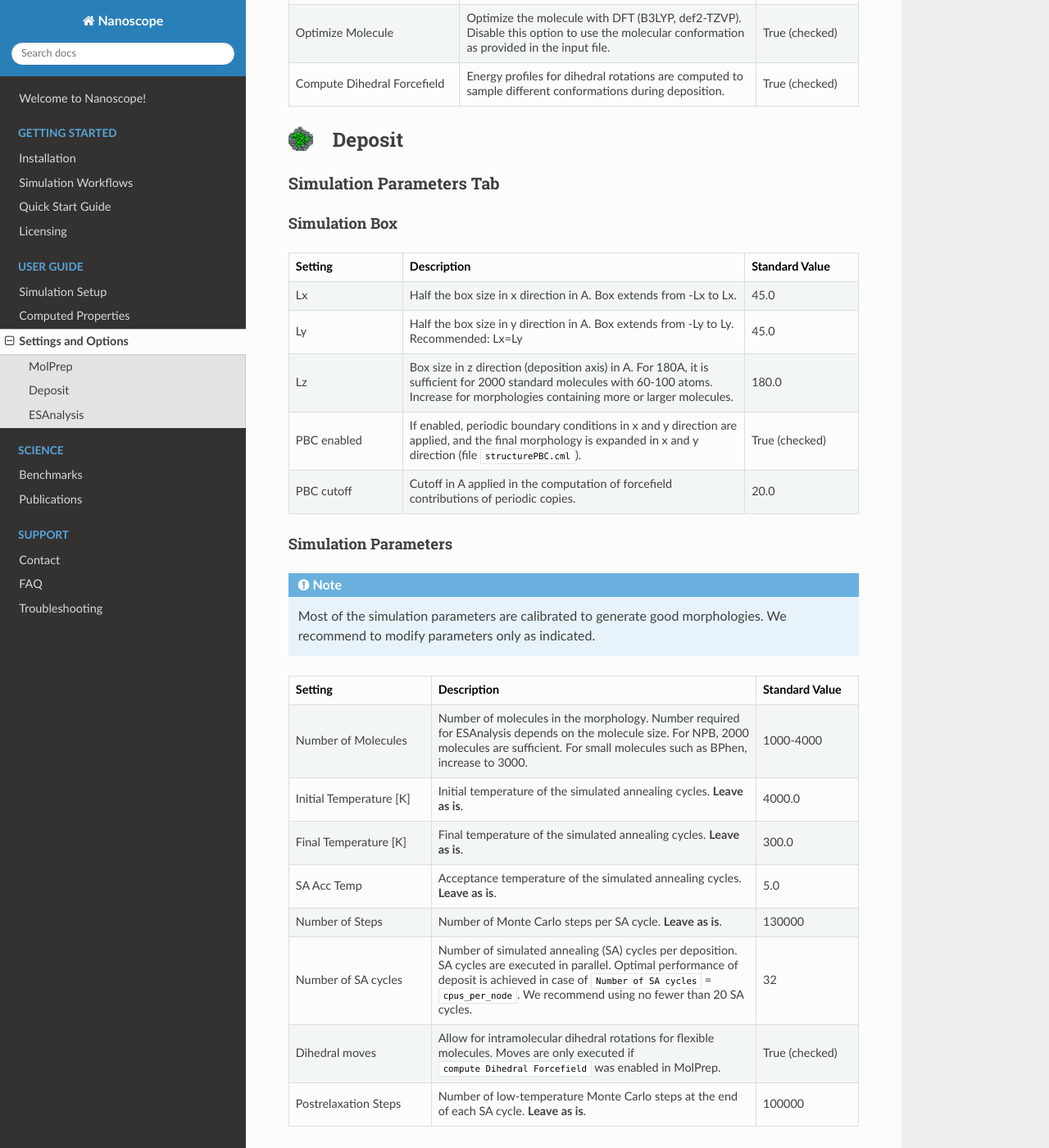
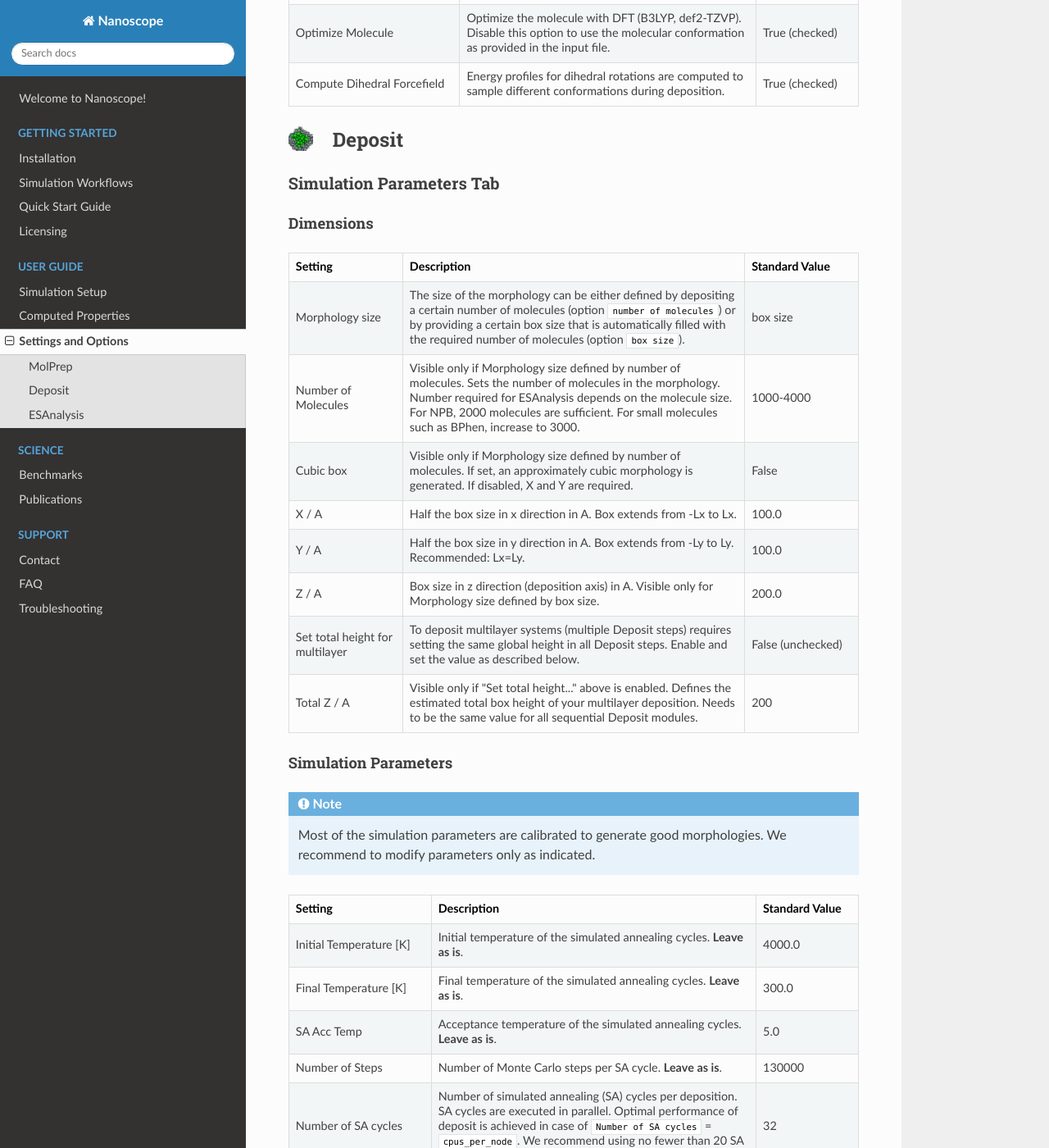
Before and after one commit to NanomatchGmbH/nanoscope-docs, a Sphinx documentation site: the page built from docs/source/user_guide/settings.rst, in a window 1280 px wide and 1400 px high, scrolled down 442 px. Shown: the whole window at 82% size. Built offline with Sphinx 7.4.7 and the Read the Docs theme 3.1.0, drawn with Linux system fonts in a browser that asks for light colours.

Commit message:
added settings for Deposit4

```diff
--- a/docs/source/user_guide/settings.rst
+++ b/docs/source/user_guide/settings.rst
@@ -91,30 +91,46 @@
 Simulation Parameters Tab
 ^^^^^^^^^^^^^^^^^^^^^^^^^
 
-Simulation Box
+Dimensions
 ~~~~~~~~~~~~~~
 
 .. This is the table in grid format. Update it here and let the LLM format it as HTML below.
 .. +--------------------+-------------------------------------------------------+----------------+
 .. | Setting            | Description                                           | Standard value |
 .. +====================+=======================================================+================+
-.. | Lx                 | Half the box size in x direction in A. Box extends    | 45.0           |
+.. | Morphology size    | The size of the morphology can be either defined by   | box size       |
+.. | defined by         | depositing a certain number of molecules (option      |                |
+.. |                    | `number of molecules`) or by providing a certain box  |                |
+.. |                    | size that is automatically filled with the required   |                |
+.. |                    | number of molecules (option `box size`).              |                |
+.. +--------------------+-------------------------------------------------------+----------------+
+.. | Number of Molecules| Visible only if Morphology size defined by number of  | 1000 - 4000    |
+.. |                    | molecules. Sets the number of molecules in the        |                |
+.. |                    | morphology                                            |                |
+.. +--------------------+-------------------------------------------------------+----------------+
+.. | Cubic box          | Visible only if Morphology size defined by number of  | False          |
+.. |                    | molecules. If set, an approximately cubic morphology  |                |
+.. |                    | is generated. If disabled, X and Y are required.      |                |
+.. +--------------------+-------------------------------------------------------+----------------+
+.. | X / A              | Half the box size in x direction in A. Box extends    | 100.0          |
 .. |                    | from -Lx to Lx.                                       |                |
 .. +--------------------+-------------------------------------------------------+----------------+
-.. | Ly                 | Half the box size in y direction in A. Box extends    | 45.0           |
+.. | Y / A              | Half the box size in y direction in A. Box extends    | 100.0          |
 .. |                    | from -Ly to Ly. Recommended: Lx=Ly                    |                |
 .. +--------------------+-------------------------------------------------------+----------------+
-.. | Lz                 | Box size in z direction (deposition axis) in A. For   | 180.0          |
-.. |                    | 180A is sufficient for 2000 standard molecules with   |                |
-.. |                    | 60-100 atoms. Increase for morphologies containing    |                |
-.. |                    | more or larger molecules                              |                |
+.. | Z / A              | Box size in z direction (deposition axis) in A.       | 200.0          |
+.. |                    | Visible only for Morphology size defined by box size. |                |
+.. |                    |                                                       |                |
+.. |                    |                                                       |                |
 .. +--------------------+-------------------------------------------------------+----------------+
-.. | PBC enabled        | If enabled, periodic boundary conditions in x and y   | True           |
-.. |                    | direction are applied, and the final morphology is    | (checked)      |
-.. |                    | expanded in x and y direction (file `structurePBC.cml`)|               |
+.. | Set total height   | To deposit multilayer systems (multiple Deposit steps)| False          |
+.. | for multilayer     | requires to set the same global height in all Deposit | (unchecked)    |
+.. |                    | steps. Enable and set the value as described below.   |                |
 .. +--------------------+-------------------------------------------------------+----------------+
-.. | PBC cutoff         | Cutoff in A applied in the computation of forcefield  | 20.0           |
-.. |                    | contributions of periodic copies.                     |                |
+.. | Total Z / A        | Visible only if "Set total height.." above is enabled.|   200          |
+.. |                    | Defines the estimated total box height of your        |                |
+.. |                    | multilayer deposition. Needs to be the same value for |                |
+.. |                    | all sequential Deposit modules.                       |                |
 .. +--------------------+-------------------------------------------------------+----------------+
 
 .. raw:: html
@@ -127,45 +143,51 @@
                 <th style="width: 20%; padding: 8px; border: 1px solid #ddd; text-align: left; overflow-wrap: break-word; white-space: normal;">Standard Value</th>
             </tr>
         </thead>
-        <tbody>
-            <tr>
-                <td style="padding: 8px; border: 1px solid #ddd; overflow-wrap: break-word; white-space: normal;">Lx</td>
-                <td style="padding: 8px; border: 1px solid #ddd; overflow-wrap: break-word; white-space: normal;">
-                    Half the box size in x direction in A. Box extends from -Lx to Lx.
-                </td>
-                <td style="padding: 8px; border: 1px solid #ddd; overflow-wrap: break-word; white-space: normal;">45.0</td>
-            </tr>
-            <tr>
-                <td style="padding: 8px; border: 1px solid #ddd; overflow-wrap: break-word; white-space: normal;">Ly</td>
-                <td style="padding: 8px; border: 1px solid #ddd; overflow-wrap: break-word; white-space: normal;">
-                    Half the box size in y direction in A. Box extends from -Ly to Ly. Recommended: Lx=Ly
-                </td>
-                <td style="padding: 8px; border: 1px solid #ddd; overflow-wrap: break-word; white-space: normal;">45.0</td>
-            </tr>
-            <tr>
-                <td style="padding: 8px; border: 1px solid #ddd; overflow-wrap: break-word; white-space: normal;">Lz</td>
-                <td style="padding: 8px; border: 1px solid #ddd; overflow-wrap: break-word; white-space: normal;">
-                    Box size in z direction (deposition axis) in A. For 180A, it is sufficient for 2000 standard
-                    molecules with 60-100 atoms. Increase for morphologies containing more or larger molecules.
-                </td>
-                <td style="padding: 8px; border: 1px solid #ddd; overflow-wrap: break-word; white-space: normal;">180.0</td>
-            </tr>
-            <tr>
-                <td style="padding: 8px; border: 1px solid #ddd; overflow-wrap: break-word; white-space: normal;">PBC enabled</td>
-                <td style="padding: 8px; border: 1px solid #ddd; overflow-wrap: break-word; white-space: normal;">
-                    If enabled, periodic boundary conditions in x and y direction are applied, and the final
-                    morphology is expanded in x and y direction (file <code>structurePBC.cml</code>).
-                </td>
-                <td style="padding: 8px; border: 1px solid #ddd; overflow-wrap: break-word; white-space: normal;">True (checked)</td>
-            </tr>
-            <tr>
-                <td style="padding: 8px; border: 1px solid #ddd; overflow-wrap: break-word; white-space: normal;">PBC cutoff</td>
-                <td style="padding: 8px; border: 1px solid #ddd; overflow-wrap: break-word; white-space: normal;">
-                    Cutoff in A applied in the computation of forcefield contributions of periodic copies.
-                </td>
-                <td style="padding: 8px; border: 1px solid #ddd; overflow-wrap: break-word; white-space: normal;">20.0</td>
-            </tr>
-        </tbody>
+         <tbody>
+    <tr>
+      <td style="padding: 8px; border: 1px solid #ddd; overflow-wrap: break-word; white-space: normal;">Morphology size</td>
+      <td style="padding: 8px; border: 1px solid #ddd; overflow-wrap: break-word; white-space: normal;">The size of the morphology can be either defined by depositing a certain number of molecules (option <code>number of molecules</code>) or by providing a certain box size that is automatically filled with the required number of molecules (option <code>box size</code>).</td>
+      <td style="padding: 8px; border: 1px solid #ddd; overflow-wrap: break-word; white-space: normal;">box size</td>
+    </tr>
+    <tr>
+      <td style="padding: 8px; border: 1px solid #ddd; overflow-wrap: break-word; white-space: normal;">Number of Molecules</td>
+      <td style="padding: 8px; border: 1px solid #ddd; overflow-wrap: break-word; white-space: normal;">Visible only if Morphology size defined by number of molecules.
+        Sets the number of molecules in the morphology. Number required for ESAnalysis depends on the molecule size.
+                    For NPB, 2000 molecules are sufficient. For small molecules such as BPhen, increase to 3000.
+        </td>
+      <td style="padding: 8px; border: 1px solid #ddd; overflow-wrap: break-word; white-space: normal;">1000-4000</td>
+    </tr>
+    <tr>
+      <td style="padding: 8px; border: 1px solid #ddd; overflow-wrap: break-word; white-space: normal;">Cubic box</td>
+      <td style="padding: 8px; border: 1px solid #ddd; overflow-wrap: break-word; white-space: normal;">Visible only if Morphology size defined by number of molecules. If set, an approximately cubic morphology is generated. If disabled, X and Y are required.</td>
+      <td style="padding: 8px; border: 1px solid #ddd; overflow-wrap: break-word; white-space: normal;">False</td>
+    </tr>
+    <tr>
+      <td style="padding: 8px; border: 1px solid #ddd; overflow-wrap: break-word; white-space: normal;">X / A</td>
+      <td style="padding: 8px; border: 1px solid #ddd; overflow-wrap: break-word; white-space: normal;">Half the box size in x direction in A. Box extends from -Lx to Lx.</td>
+      <td style="padding: 8px; border: 1px solid #ddd; overflow-wrap: break-word; white-space: normal;">100.0</td>
+    </tr>
+    <tr>
+      <td style="padding: 8px; border: 1px solid #ddd; overflow-wrap: break-word; white-space: normal;">Y / A</td>
+      <td style="padding: 8px; border: 1px solid #ddd; overflow-wrap: break-word; white-space: normal;">Half the box size in y direction in A. Box extends from -Ly to Ly. Recommended: Lx=Ly.</td>
+      <td style="padding: 8px; border: 1px solid #ddd; overflow-wrap: break-word; white-space: normal;">100.0</td>
+    </tr>
+    <tr>
+      <td style="padding: 8px; border: 1px solid #ddd; overflow-wrap: break-word; white-space: normal;">Z / A</td>
+      <td style="padding: 8px; border: 1px solid #ddd; overflow-wrap: break-word; white-space: normal;">Box size in z direction (deposition axis) in A. Visible only for Morphology size defined by box size.</td>
+      <td style="padding: 8px; border: 1px solid #ddd; overflow-wrap: break-word; white-space: normal;">200.0</td>
+    </tr>
+    <tr>
+      <td style="padding: 8px; border: 1px solid #ddd; overflow-wrap: break-word; white-space: normal;">Set total height for multilayer</td>
+      <td style="padding: 8px; border: 1px solid #ddd; overflow-wrap: break-word; white-space: normal;">To deposit multilayer systems (multiple Deposit steps) requires setting the same global height in all Deposit steps. Enable and set the value as described below.</td>
+      <td style="padding: 8px; border: 1px solid #ddd; overflow-wrap: break-word; white-space: normal;">False (unchecked)</td>
+    </tr>
+    <tr>
+      <td style="padding: 8px; border: 1px solid #ddd; overflow-wrap: break-word; white-space: normal;">Total Z / A</td>
+      <td style="padding: 8px; border: 1px solid #ddd; overflow-wrap: break-word; white-space: normal;">Visible only if "Set total height..." above is enabled. Defines the estimated total box height of your multilayer deposition. Needs to be the same value for all sequential Deposit modules.</td>
+      <td style="padding: 8px; border: 1px solid #ddd; overflow-wrap: break-word; white-space: normal;">200</td>
+    </tr>
+  </tbody>
     </table>
 
 Simulation Parameters
@@ -177,11 +199,6 @@
 .. +--------------------+-------------------------------------------------------+----------------+
 .. | Setting            | Description                                           | Standard value |
 .. +====================+=======================================================+================+
-.. | Number of          | Number of molecules in the morphology. Number required| 1000-4000      |
-.. | Molecules          | for ESAnalysis depends on the molecule size.          |                |
-.. |                    | For NPB, 2000 molecules are sufficient.               |                |
-.. |                    | For small molecules such as BPhen, increase to 3000   |                |
-.. +--------------------+-------------------------------------------------------+----------------+
 .. | Initial            | Initial temperature of the simulated annealing cycles.| 4000.0         |
 .. | Temperature [K]    | *Leave as is*.                                        |                |
 .. +--------------------+-------------------------------------------------------+----------------+
@@ -219,14 +236,6 @@
             </tr>
         </thead>
         <tbody>
-            <tr>
-                <td style="padding: 8px; border: 1px solid #ddd; overflow-wrap: break-word; white-space: normal;">Number of Molecules</td>
-                <td style="padding: 8px; border: 1px solid #ddd; overflow-wrap: break-word; white-space: normal;">
-                    Number of molecules in the morphology. Number required for ESAnalysis depends on the molecule size.
-                    For NPB, 2000 molecules are sufficient. For small molecules such as BPhen, increase to 3000.
-                </td>
-                <td style="padding: 8px; border: 1px solid #ddd; overflow-wrap: break-word; white-space: normal;">1000-4000</td>
-            </tr>
             <tr>
                 <td style="padding: 8px; border: 1px solid #ddd; overflow-wrap: break-word; white-space: normal;">Initial Temperature [K]</td>
                 <td style="padding: 8px; border: 1px solid #ddd; overflow-wrap: break-word; white-space: normal;">
```
